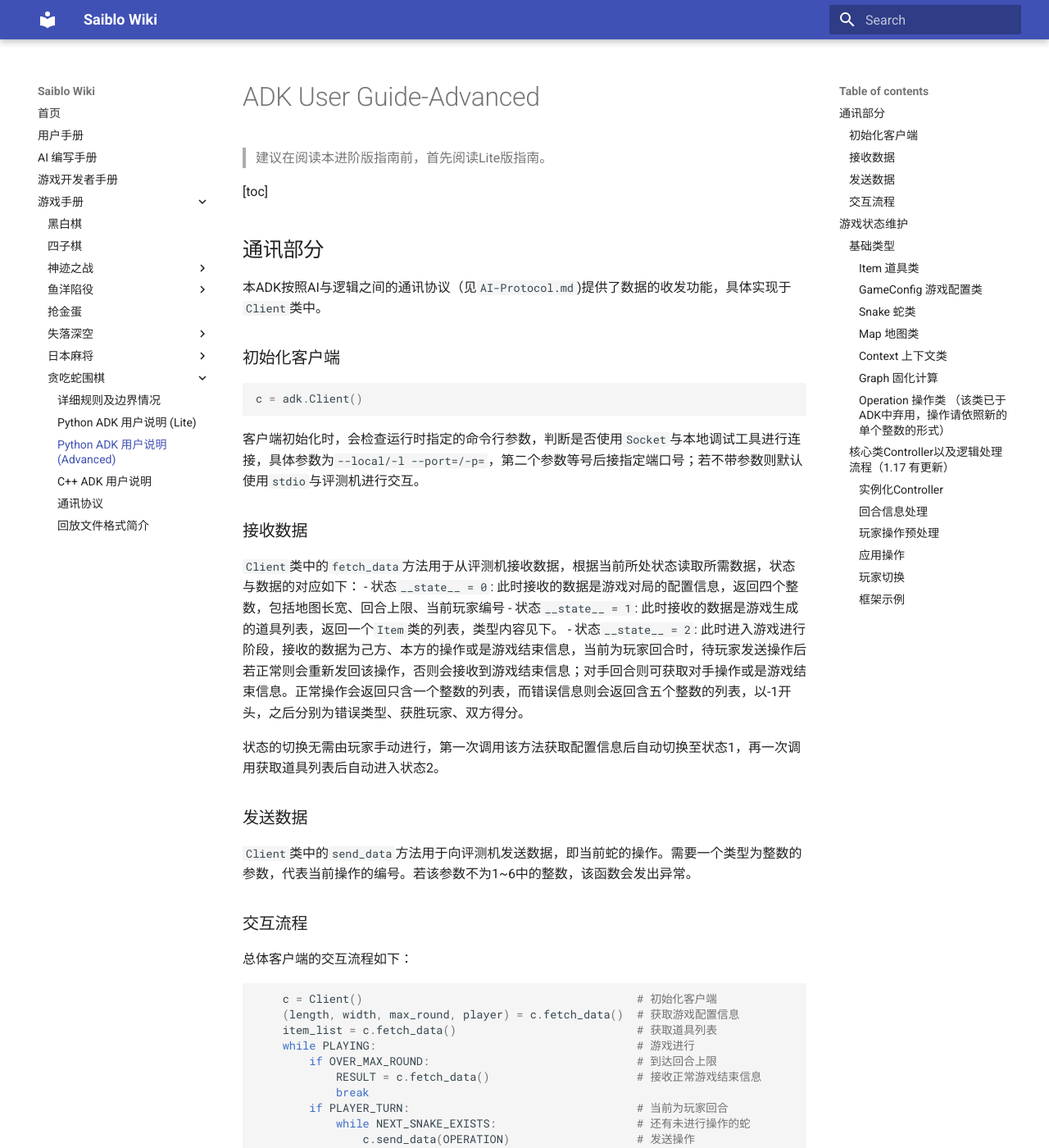
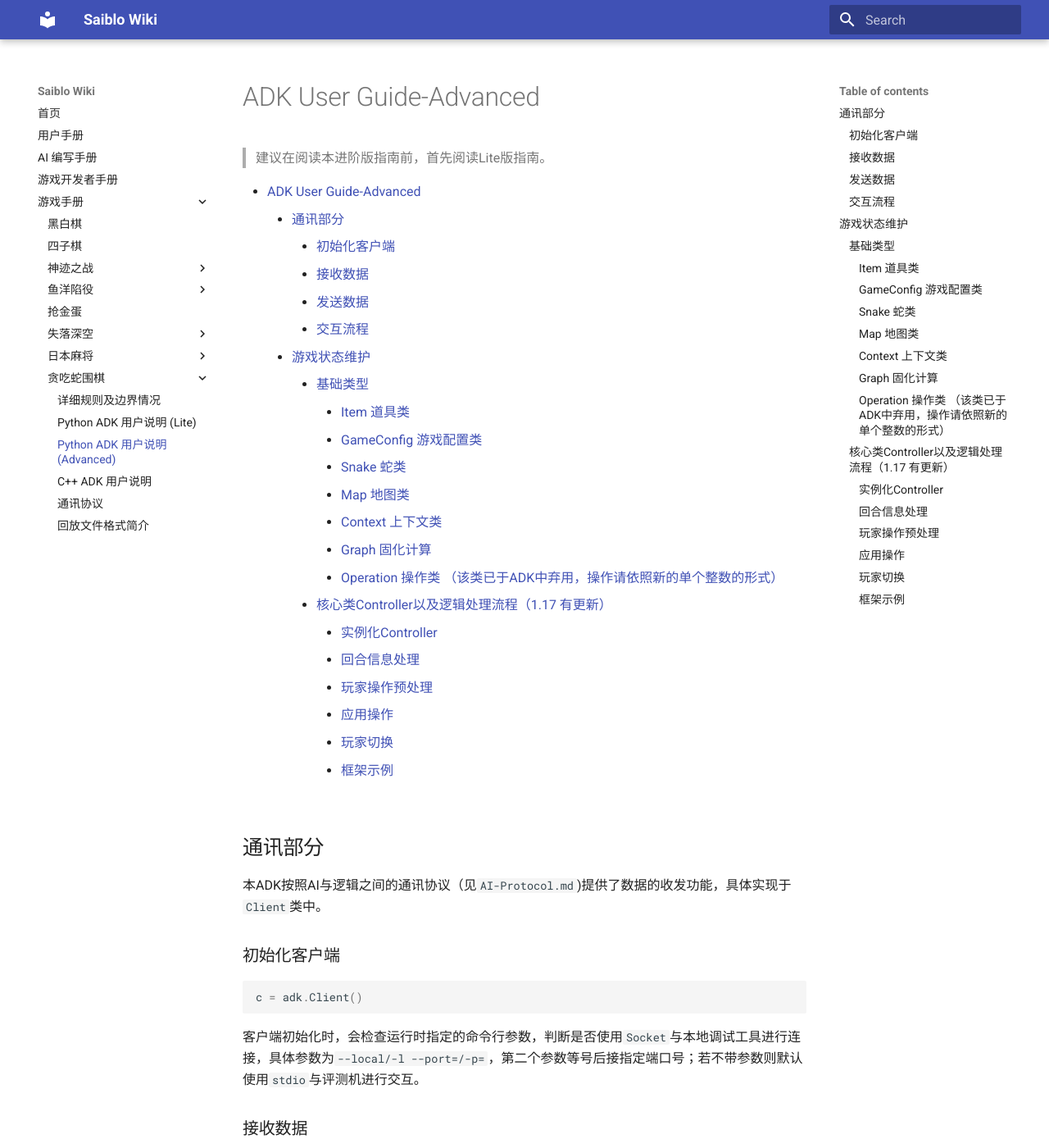
Before and after one commit to saiblo/saiblo-docs, an MkDocs documentation site: the page built from docs/games/snake-go/adk-advanced.md, in a window 1280 px wide and 1400 px high. Shown: the whole window at 82% size. Built offline with MkDocs 1.6.1 and Material for MkDocs 9.7.7, drawn with Linux system fonts in a browser that asks for light colours.

Commit message:
snake-go: Minor fix

```diff
--- a/docs/games/snake-go/adk-advanced.md
+++ b/docs/games/snake-go/adk-advanced.md
@@ -2,7 +2,7 @@
 
 > 建议在阅读本进阶版指南前，首先阅读Lite版指南。
 
-[toc]
+[TOC]
 ## 通讯部分
 本ADK按照AI与逻辑之间的通讯协议（见`AI-Protocol.md`)提供了数据的收发功能，具体实现于`Client`类中。
 ### 初始化客户端
```
